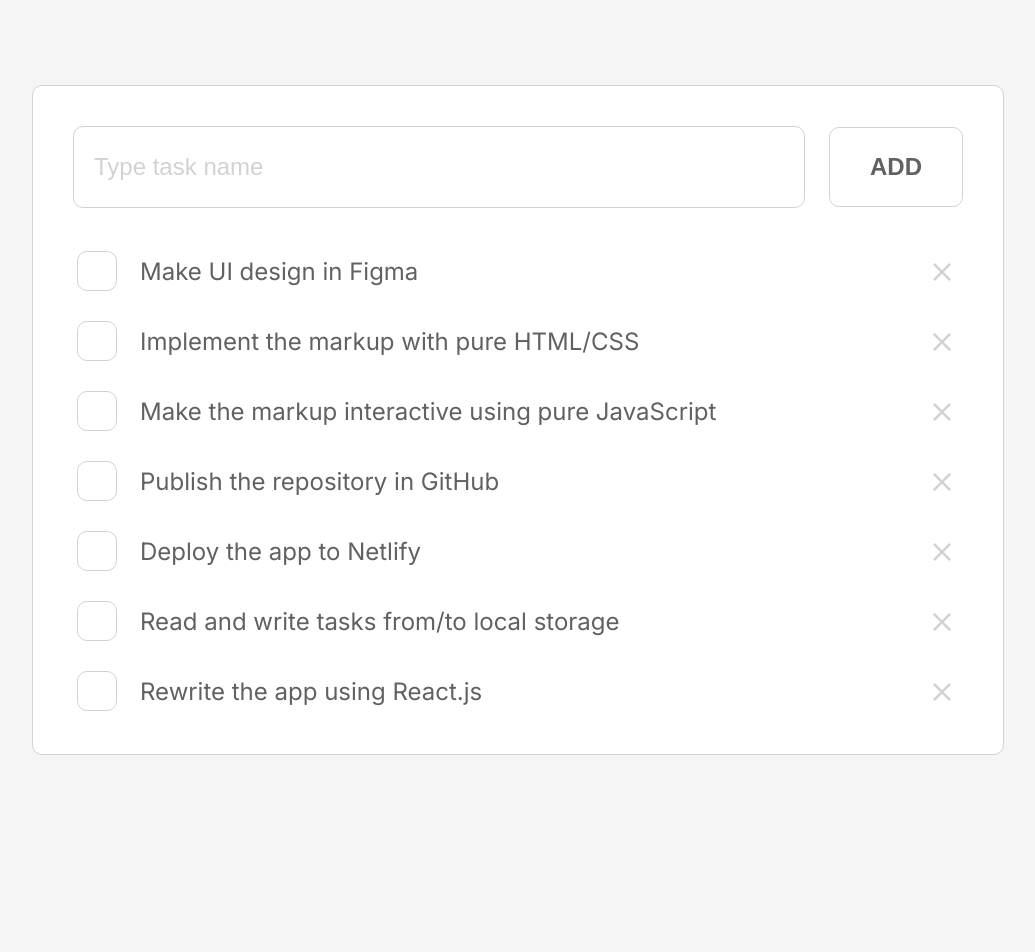
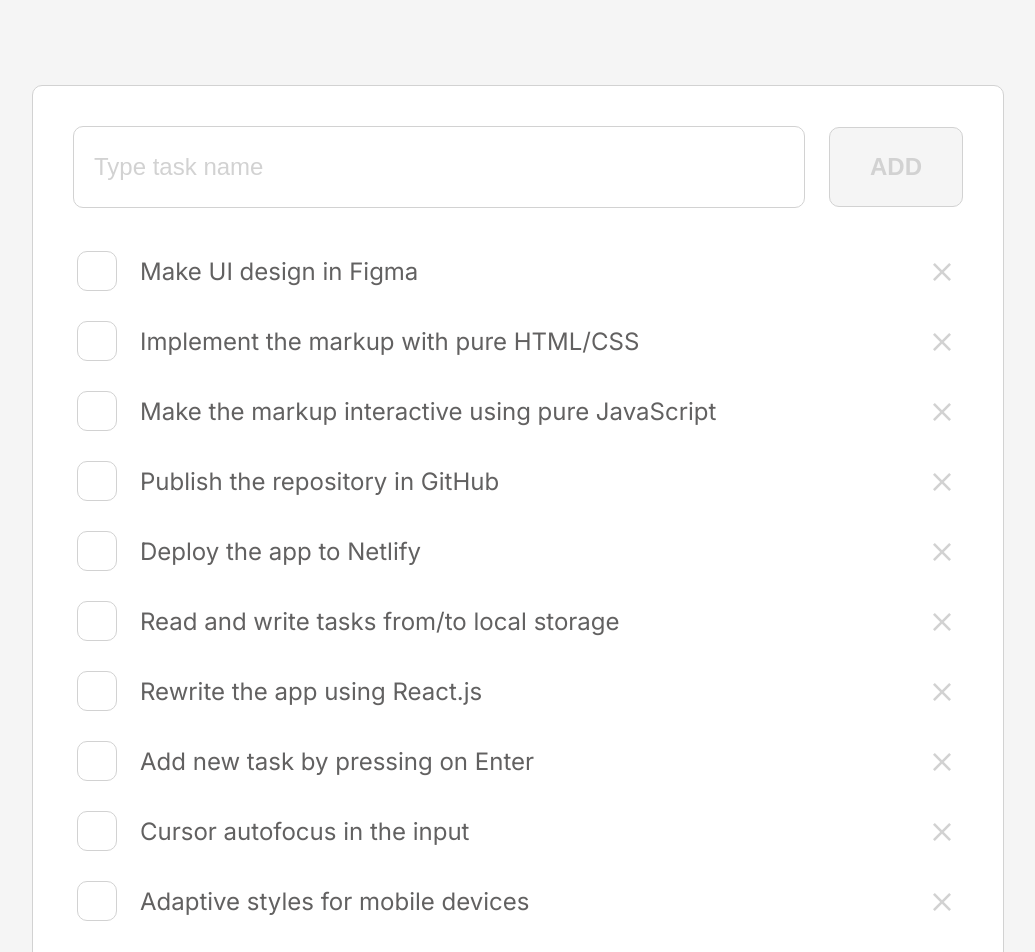
Before and after one commit to lareeta/todo-app, a Next.js app: page / in a window 1280 px wide. Shown: the top 952 px of the page, without its empty margins (122-1157 px from the left). Before the commit the page ends 800 px from the top, so only its background shows below. Built offline with nearby package versions, Linux system fonts and the light colour scheme.

Commit message:
feat: disable the button for empty or repeated values

```diff
--- a/src/app/globals.css
+++ b/src/app/globals.css
@@ -66,11 +66,17 @@ body {
   cursor: pointer;
 }
 
-.head .button:hover {
+.head .button:disabled {
+  background:#F5F5F5;
+  color: #D2D2D2;
+  cursor: default;
+}
+
+.head .button:not([disabled]):hover {
   background-color: #F5F5F5;
 }
 
-.head .button:active {
+.head .button:not([disabled]):active {
   background-color: #D2D2D2;
 }
 
--- a/src/app/page.tsx
+++ b/src/app/page.tsx
@@ -28,6 +28,9 @@ export default function Home() {
     "Deploy the app to Netlify",
     "Read and write tasks from/to local storage",
     "Rewrite the app using React.js",
+    "Add new task by pressing on Enter",
+    "Cursor autofocus in the input",
+    "Adaptive styles for mobile devices"
   ]);
 
   const [name, setName] = useState("");
@@ -37,14 +40,6 @@ export default function Home() {
   }
 
   function handleAdd() {
-    if (name == "") {
-      return;
-    }
-
-    if (tasks.includes(name)) {
-      return;
-    }
-
     const newList = tasks.concat(name);
     setName("");
     setTasks(newList);
@@ -56,6 +51,8 @@ export default function Home() {
     });
   };
 
+  const isAddButtonDisabled = name === "" || tasks.includes(name);
+
   return (
     <div className="container">
       <div className="head">
@@ -65,7 +62,11 @@ export default function Home() {
           value={name}
           onChange={handleChange}
         ></input>
-        <button className="button" onClick={handleAdd}>
+        <button
+          className="button"
+          onClick={handleAdd}
+          disabled={isAddButtonDisabled}
+        >
           ADD
         </button>
       </div>
```
